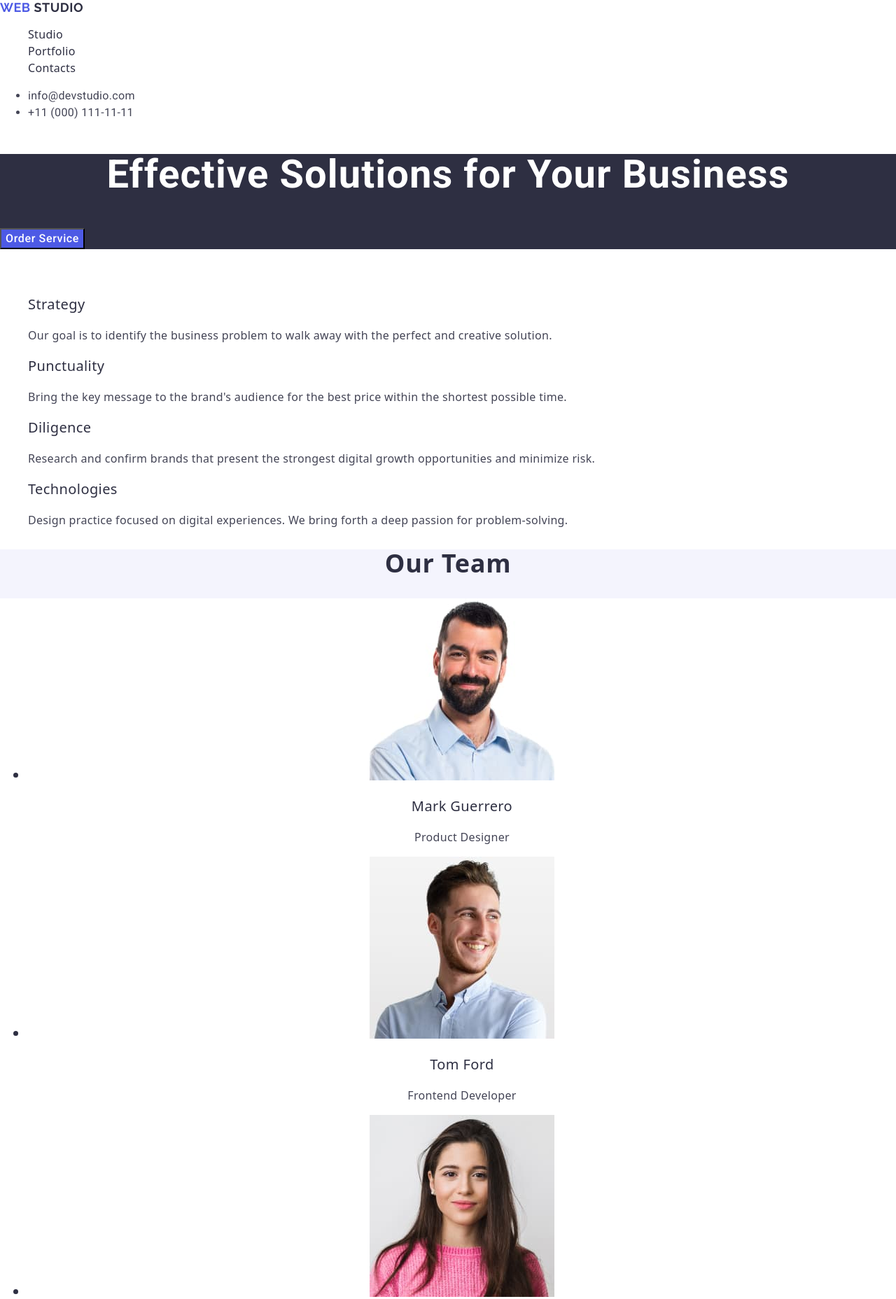
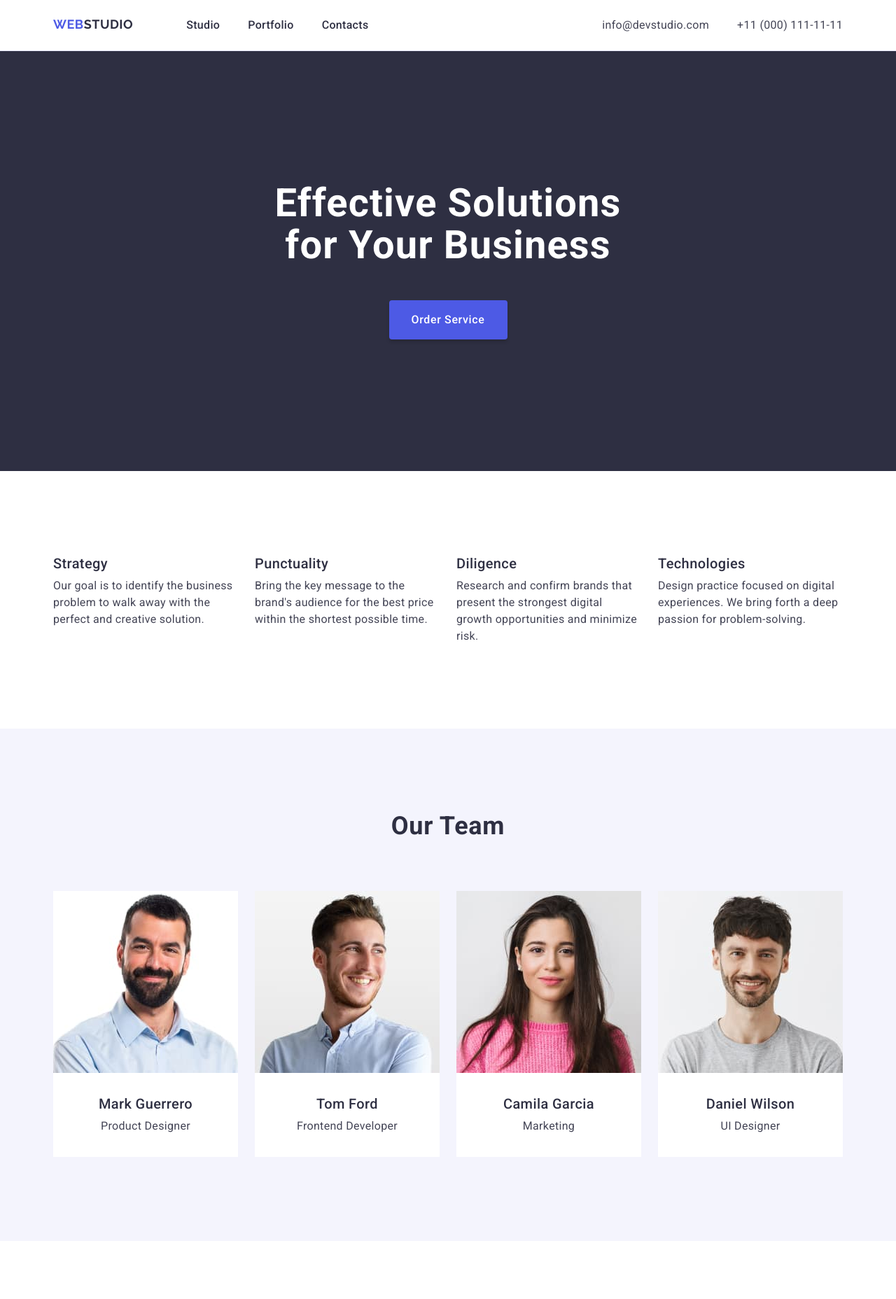
Before and after one commit to Alisa2108/goit-markup-hw-03, a plain HTML site: page index.html in a window 1280 px wide. Shown: the top 1856 px of the page at 70% size. Drawn offline with nearby package versions, Linux system fonts and the light colour scheme.

Commit message:
update index.html

```diff
--- a/css/styles.css
+++ b/css/styles.css
@@ -4,17 +4,54 @@ body {
   color: #434455;
 }
 
-.logo-part {
-  font-family: "Raleway", sans-serif;
-  font-weight: 700;
-  font-size: 18px;
-  line-height: 1.17;
-  letter-spacing: 0.03em;
-  text-transform: uppercase;
-  text-decoration: none;
-  color: #2e2f42;
+.container {
+  max-width: 1158px;
+  padding: 0 15px;
+  margin: 0 auto;
 }
 
+h1,
+h2,
+h3,
+h4,
+h5,
+h6 {
+  margin: 0;
+}
+
+p {
+  margin: 0;
+}
+img {
+  display: block;
+}
+ul {
+  padding-left: 0;
+  margin: 0;
+  list-style-type: none;
+}
+.visually-hidden {
+  position: absolute;
+  width: 1px;
+  height: 1px;
+  margin: -1px;
+  border: 0;
+  padding: 0;
+  white-space: nowrap;
+  clip-path: inset(100%);
+  clip: rect(0 0 0 0);
+  overflow: hidden;
+}
+.header {
+  border-bottom: 1px solid #e7e9fc;
+}
+.header-container {
+  display: flex;
+  align-items: center;
+}
+.nav {
+  display: flex;
+}
 .logo {
   font-family: "Raleway", sans-serif;
   font-weight: 700;
@@ -24,21 +61,27 @@ body {
   text-transform: uppercase;
   text-decoration: none;
   color: #4d5ae5;
+  margin-right: 76px;
+  padding: 24px 0;
 }
 
-.navigation {
+.logo-part {
   color: #2e2f42;
-  list-style-type: none;
+}
+.navigation-list {
+  display: flex;
+  gap: 40px;
 }
 
 .nav-items {
-  justify-content: flex-start;
   font-weight: 500;
   font-size: 16px;
   line-height: 1.5;
   letter-spacing: 0.02em;
   color: #2e2f42;
   text-decoration: none;
+  padding: 24px 0;
+  display: block;
 }
 
 .nav-items:hover {
@@ -54,9 +97,12 @@ body {
 }
 
 .address {
-  font-family: "Roboto", sans-serif;
-  list-style-type: none;
   font-style: normal;
+  margin-left: auto;
+}
+.address-list {
+  display: flex;
+  gap: 40px;
 }
 
 .nav-address {
@@ -78,23 +124,25 @@ body {
 
 .first-section {
   background-color: #2e2f42;
+  padding: 188px 0;
 }
 
 .main-title {
-  font-family: "Roboto", sans-serif;
-  font-weight: 700;
   font-size: 56px;
   line-height: 1.07;
   letter-spacing: 0.02em;
   text-align: center;
   color: #fff;
   background: #2e2f42;
+  max-width: 496px;
+  margin-left: auto;
+  margin-right: auto;
+  margin-bottom: 48px;
 }
 
 .order-button {
   font-family: "Roboto", sans-serif;
   background: #4d5ae5;
-  justify-content: flex-start;
   font-weight: 500;
   font-size: 16px;
   line-height: 1.5;
@@ -102,7 +150,15 @@ body {
   color: #fff;
   text-align: center;
   cursor: pointer;
+  border-radius: 4px;
+  border: none;
+  min-width: 169px;
+  height: 56px;
+  margin: 0 auto;
+  box-shadow: 0 4px 4px 0 rgba(0, 0, 0, 0.15);
+  display: block;
 }
+
 .order-button:focus {
   background: #404bbf;
 }
@@ -112,19 +168,17 @@ body {
 }
 
 .second-section {
-  background-color: #fff;
-}
-
-.future-title {
-  color: #fff;
+  padding-top: 120px;
+  padding-bottom: 120px;
 }
 
 .pres-company {
-  list-style-type: none;
+  display: flex;
+  gap: 24px;
 }
 
-.styles-pres-company {
-  background-color: #ffffff;
+.style-pres-company {
+  width: calc((100% - 72px) / 4);
 }
 
 .second-items-title {
@@ -133,23 +187,19 @@ body {
   line-height: 1.2;
   letter-spacing: 0.02em;
   color: #2e2f42;
+  margin-bottom: 8px;
 }
 .text-second-items {
-  font-size: 16px;
   line-height: 1.5;
   letter-spacing: 0.02em;
 }
 
-.third-section,
-.fourth-section {
+.third-section {
   background-color: #f4f4fd;
+  padding: 120px 0;
 }
 
 .third-items {
-  background-color: #ffffff;
-}
-
-.decs-company-style {
   background-color: #ffffff;
 }
 
@@ -162,18 +212,20 @@ body {
   text-align: center;
   text-transform: capitalize;
   color: #2e2f42;
+  margin-bottom: 72px;
+}
+.decs-company-style {
+  display: flex;
+  gap: 24px;
 }
 
 .team-card {
-  font-weight: 500;
-  font-size: 20px;
-  line-height: 1.2;
-  letter-spacing: 0.02em;
-  text-align: center;
-  color: #2e2f42;
   background-color: #ffffff;
+  width: calc((100% - 72px) / 4);
 }
-
+.team-text-wrap {
+  padding: 32px 0;
+}
 .nome {
   font-weight: 500;
   font-size: 20px;
@@ -181,6 +233,7 @@ body {
   letter-spacing: 0.02em;
   text-align: center;
   color: #2e2f42;
+  margin-bottom: 8px;
 }
 
 .job-title {
@@ -192,15 +245,29 @@ body {
 }
 
 .fourth-section {
-  background-color: #ffffff;
+  padding: 120px 0;
 }
-
+.thirs-items {
+  display: flex;
+  flex-wrap: wrap;
+  column-gap: 24px;
+  row-gap: 48px;
+}
+.portfolio-item {
+  width: calc((100% - 48px) / 3);
+}
+.portfolio-text-wrap {
+  padding: 32px 16px;
+  border: 1px solid #e7e9fc;
+  border-top: none;
+}
 .third-items-title {
   font-weight: 500;
   font-size: 20px;
   line-height: 1.2;
   letter-spacing: 0.02em;
   color: #2e2f42;
+  margin-bottom: 8px;
 }
 
 .third-items-text {
@@ -212,6 +279,7 @@ body {
 
 .footer-style {
   background-color: #2e2f42;
+  padding: 100px 0;
 }
 
 .logo-footer-part {
@@ -233,9 +301,12 @@ body {
   text-transform: uppercase;
   text-decoration: none;
   color: #4d5ae5;
+  display: inline-block;
+  margin-bottom: 16px;
 }
 .text-footer {
   line-height: 1.5;
   color: #f4f4fd;
   letter-spacing: 0.02em;
+  max-width: 264px;
 }
--- a/index.html
+++ b/index.html
@@ -4,6 +4,13 @@
     <meta charset="UTF-8" />
     <meta name="viewport" content="width=device-width, initial-scale=1.0" />
     <title>Document</title>
+    <link
+      rel="stylesheet"
+      href="https://cdnjs.cloudflare.com/ajax/libs/modern-normalize/2.0.0/modern-normalize.min.css"
+      integrity="sha512-4xo8blKMVCiXpTaLzQSLSw3KFOVPWhm/TRtuPVc4WG6kUgjH6J03IBuG7JZPkcWMxJ5huwaBpOpnwYElP/m6wg=="
+      crossorigin="anonymous"
+      referrerpolicy="no-referrer"
+    />
     <link rel="stylesheet" href="./css/styles.css" />
     <link rel="preconnect" href="https://fonts.googleapis.com" />
     <link rel="preconnect" href="https://fonts.gstatic.com" crossorigin />
@@ -11,30 +18,23 @@
       href="https://fonts.googleapis.com/css2?family=Raleway:ital,wght@0,100..900;1,100..900&family=Roboto:ital,wght@0,100;0,300;0,400;0,500;0,700;0,900;1,100;1,300;1,400;1,500;1,700;1,900&display=swap"
       rel="stylesheet"
     />
-    <link
-      rel="stylesheet"
-      href="https://cdnjs.cloudflare.com/ajax/libs/modern-normalize/2.0.0/modern-normalize.css"
-      integrity="sha512-gA2Bvu0/hw4oj0Lp8ZHjK+o3S4BE5m8d/wNVy6ktKLhHKPpWLQwv9ixzuWirWOakoJqlBdePq2NhoCaUOQ5npQ=="
-      crossorigin="anonymous"
-      referrerpolicy="no-referrer"
-    />
   </head>
   <body>
-    <header>
-      <nav>
+    <header class="header">
+      <div class="container header-container">
+        <nav class="nav">
           <a href="./index.html" class="logo"
-          >Web
-          <span class="logo-part">Studio</span>
+            >Web<span class="logo-part">Studio</span>
           </a>
 
-        <ul class="navigation">
+          <ul class="navigation-list">
             <li><a href="./index.html" class="nav-items">Studio</a></li>
             <li><a href="" class="nav-items">Portfolio</a></li>
             <li><a href="" class="nav-items">Contacts</a></li>
           </ul>
         </nav>
         <address class="address">
-        <ul>
+          <ul class="address-list">
             <li>
               <a href="mailto:info@devstudio.com" class="nav-address"
                 >info@devstudio.com</a
@@ -47,23 +47,29 @@
             </li>
           </ul>
         </address>
+      </div>
     </header>
     <main>
+      <!-- SECTION 1 H1 -->
       <section class="first-section">
+        <div class="container">
           <h1 class="main-title">Effective Solutions for Your Business</h1>
 
           <button class="order-button" type="button">Order Service</button>
+        </div>
       </section>
 
+      <!-- SECTION 2 ABOUT COMPANY -->
       <section class="second-section">
-        <h2 class="future-title">Features</h2>
+        <div class="container">
+          <h2 class="visually-hidden">Features</h2>
 
           <ul class="pres-company">
             <li class="style-pres-company">
               <h3 class="second-items-title">Strategy</h3>
               <p class="text-second-items">
-              Our goal is to identify the business problem to walk away with the
-              perfect and creative solution.
+                Our goal is to identify the business problem to walk away with
+                the perfect and creative solution.
               </p>
             </li>
 
@@ -91,9 +97,12 @@
               </p>
             </li>
           </ul>
+        </div>
       </section>
 
+      <!-- SECTION 3 TEAM -->
       <section class="third-section">
+        <div class="container">
           <h2 class="decs-company">Our Team</h2>
 
           <ul class="decs-company-style">
@@ -104,14 +113,23 @@
                 width="264"
                 height="260"
               />
+              <div class="team-text-wrap">
                 <h3 class="nome">Mark Guerrero</h3>
                 <p class="job-title">Product Designer</p>
+              </div>
             </li>
 
             <li class="team-card">
-            <img src="./images/2.jpg" alt="Tom Ford" width="264" height="260" />
+              <img
+                src="./images/2.jpg"
+                alt="Tom Ford"
+                width="264"
+                height="260"
+              />
+              <div class="team-text-wrap">
                 <h3 class="nome">Tom Ford</h3>
                 <p class="job-title">Frontend Developer</p>
+              </div>
             </li>
 
             <li class="team-card">
@@ -121,8 +139,10 @@
                 width="264"
                 height="260"
               />
+              <div class="team-text-wrap">
                 <h3 class="nome">Camila Garcia</h3>
                 <p class="job-title">Marketing</p>
+              </div>
             </li>
 
             <li class="team-card">
@@ -132,92 +152,114 @@
                 width="264"
                 height="260"
               />
+              <div class="team-text-wrap">
                 <h3 class="nome">Daniel Wilson</h3>
                 <p class="job-title">UI Designer</p>
+              </div>
             </li>
           </ul>
+        </div>
       </section>
 
+      <!-- SECTION 4 PORTFOLIO -->
       <section class="fourth-section">
+        <div class="container">
           <h2 class="decs-portfolio">Our Portfolio</h2>
           <ul class="thirs-items">
-          <li>
+            <li class="portfolio-item">
               <img
                 src="./images/imghw21.jpg"
                 alt="Banking App"
                 width="360"
                 height="300"
               />
+              <div class="portfolio-text-wrap">
                 <h3 class="third-items-title">Banking App</h3>
                 <p class="third-items-text">App</p>
+              </div>
             </li>
 
-          <li>
+            <li class="portfolio-item">
               <img
                 src="./images/imghw22.jpg"
                 alt="Cashless Payment"
                 width="360"
                 height="300"
               />
+              <div class="portfolio-text-wrap">
                 <h3 class="third-items-title">Cashless Payment</h3>
                 <p class="third-items-text">Marketing</p>
+              </div>
             </li>
 
-          <li>
+            <li class="portfolio-item">
               <img
                 src="./images/imghw23.jpg"
                 alt="Meditation App"
                 width="360"
                 height="300"
               />
+              <div class="portfolio-text-wrap">
                 <h3 class="third-items-title">Meditation App</h3>
                 <p class="third-items-text">App</p>
+              </div>
             </li>
 
-          <li>
+            <li class="portfolio-item">
               <img
                 src="./images/imghw24.jpg"
                 alt="Taxi Service"
                 width="360"
                 height="300"
               />
+              <div class="portfolio-text-wrap">
                 <h3 class="third-items-title">Taxi Service</h3>
                 <p class="third-items-text">Marketing</p>
+              </div>
             </li>
 
-          <li>
+            <li class="portfolio-item">
               <img
                 src="./images/imghw25.jpg"
                 alt="Screen Illustrations"
                 width="360"
                 height="300"
               />
+              <div class="portfolio-text-wrap">
                 <h3 class="third-items-title">Screen Illustrations</h3>
                 <p class="third-items-text">Design</p>
+              </div>
             </li>
 
-          <li>
+            <li class="portfolio-item">
               <img
                 src="./images/imghw26.jpg"
                 alt="Online Courses"
                 width="360"
                 height="300"
               />
+              <div class="portfolio-text-wrap">
                 <h3 class="third-items-title">Online Courses</h3>
                 <p class="third-items-text">Marketing</p>
+              </div>
             </li>
           </ul>
+        </div>
       </section>
     </main>
+
+    <!-- FOOTER -->
     <footer class="footer-style">
+      <div class="container">
         <a href="./index.html" class="logo-footer"
           >Web
           <span class="logo-footer-part">Studio</span>
         </a>
         <p class="text-footer">
-        Increase the flow of customers and sales for your business with digital
-        marketing & growth solutions.
+          Increase the flow of customers and sales for your business with
+          digital marketing & growth solutions.
         </p>
+      </div>
     </footer>
   </body>
 </html>
```
Lines whose indentation alone changed are shown as unchanged.
